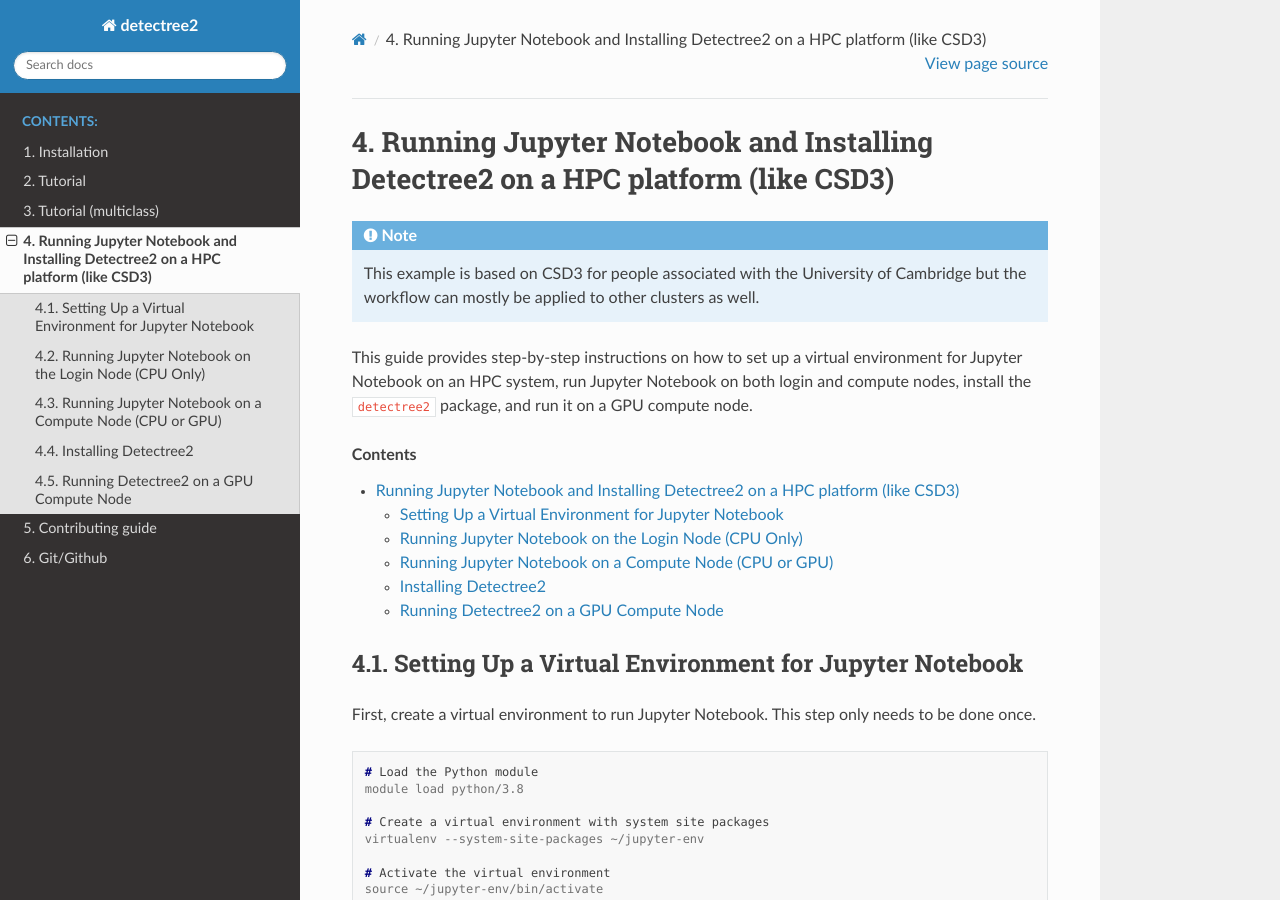
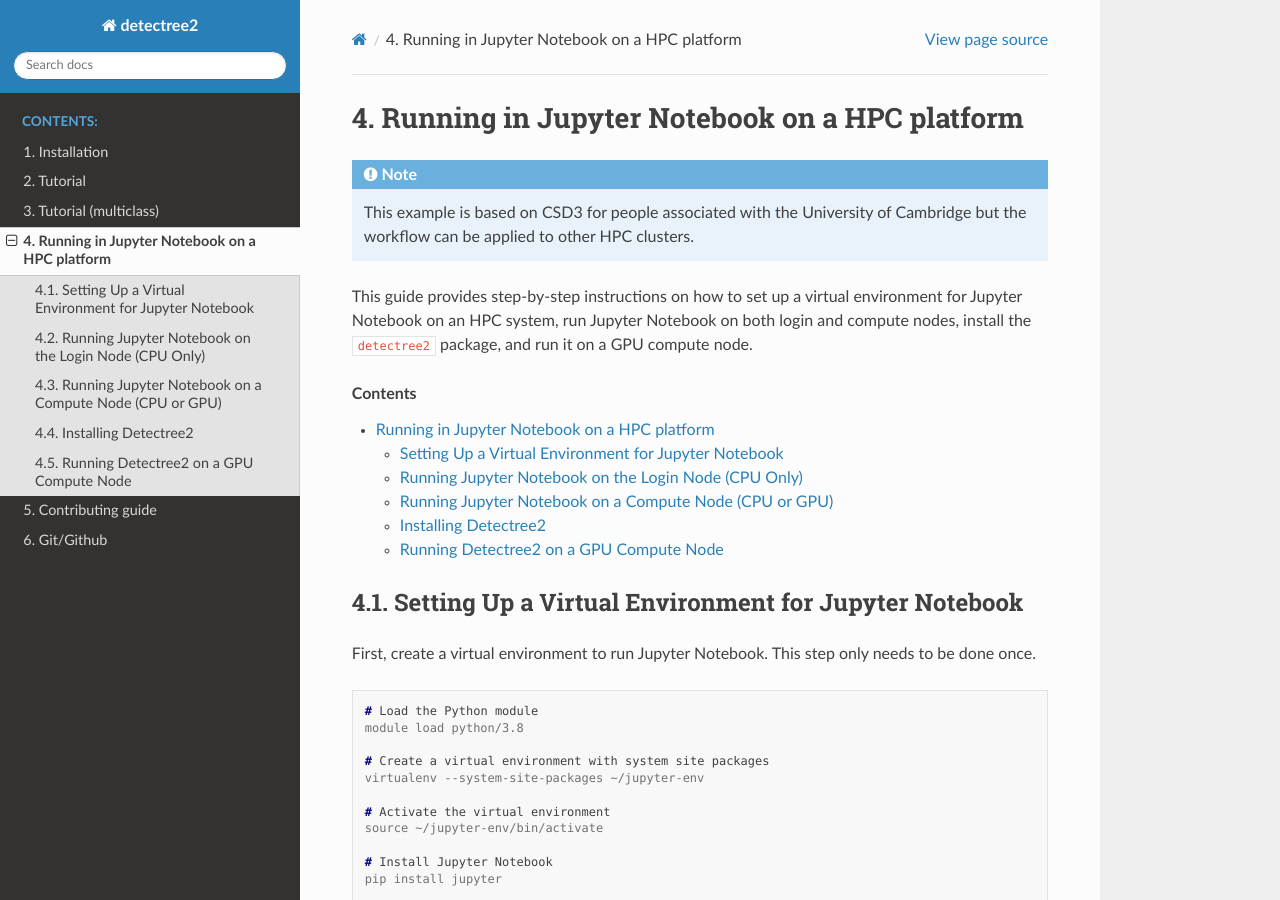
Before and after one commit to PatBall1/detectree2, a Sphinx documentation site: the page built from docs/source/cluster.rst, in a window 1280 px wide and 900 px high. Built offline with Sphinx 7.4.7 and the Read the Docs theme 3.1.0, drawn with Linux system fonts in a browser that asks for light colours; pages that are not in the unit, such as notebooks, are missing from menus.

Commit message:
title on cluster tutorial

```diff
--- a/docs/source/cluster.rst
+++ b/docs/source/cluster.rst
@@ -1,8 +1,8 @@
-Running Jupyter Notebook and Installing Detectree2 on a HPC platform (like CSD3)
-===============================================================================
+Running in Jupyter Notebook on a HPC platform
+=============================================
 
 .. note::
-   This example is based on CSD3 for people associated with the University of Cambridge but the workflow can mostly be applied to other clusters as well.
+   This example is based on CSD3 for people associated with the University of Cambridge but the workflow can be applied to other HPC clusters.
 
 This guide provides step-by-step instructions on how to set up a virtual environment for Jupyter Notebook on an HPC system, run Jupyter Notebook on both login and compute nodes, install the ``detectree2`` package, and run it on a GPU compute node.
 
--- a/setup.py
+++ b/setup.py
@@ -2,7 +2,7 @@
 
 setup(
     name="detectree2",
-    version="1.1.0",
+    version="2.0.1",
     author="James G. C. Ball",
     author_email="ball.jgc@gmail.com",
     description="Detectree packaging",
```
